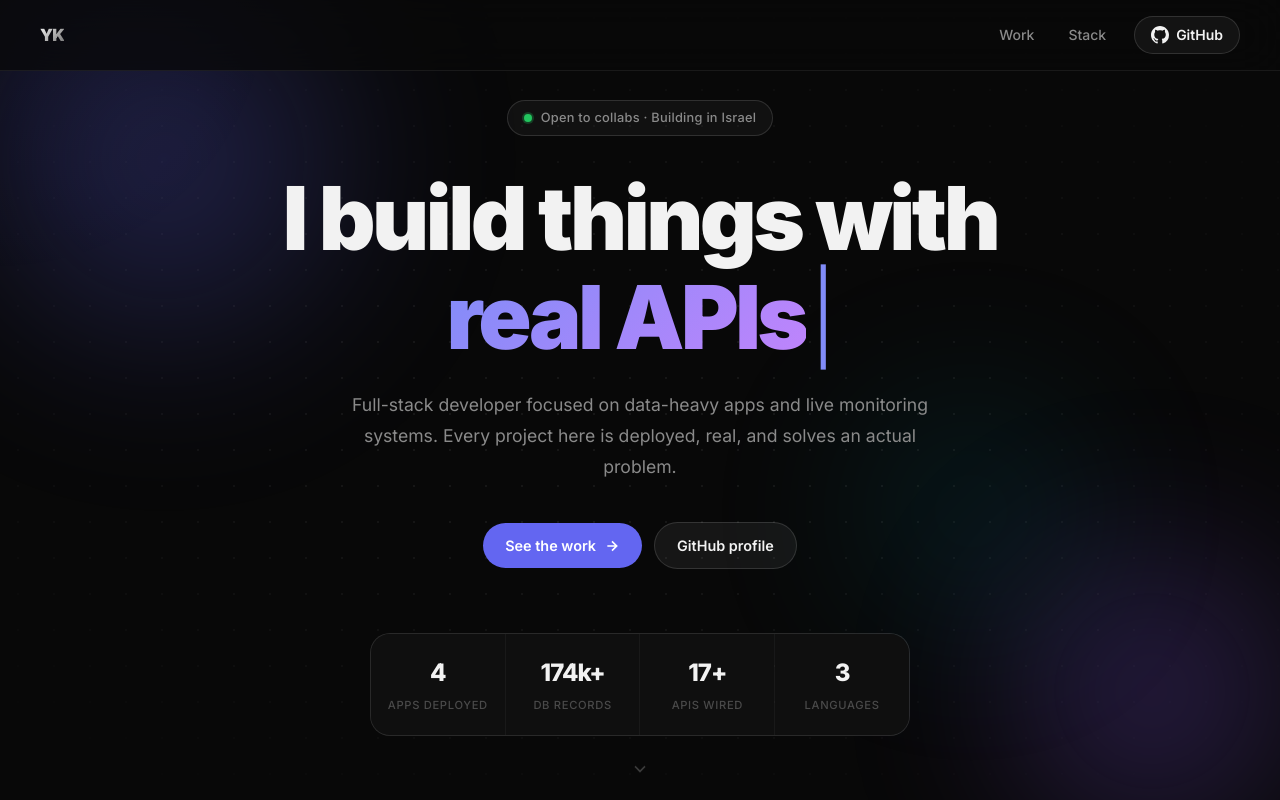
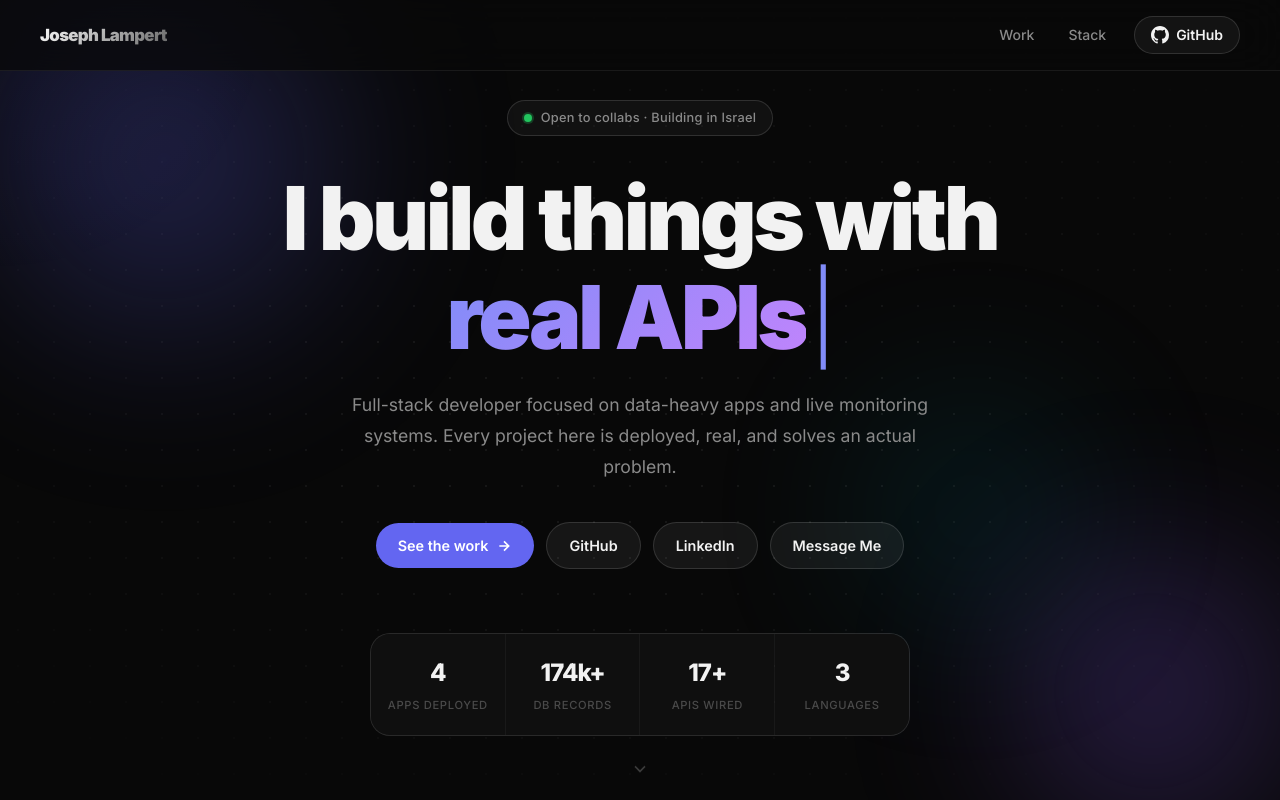
Before and after one commit to yosefxk/portfolio, a React (Vite) app: page / in a window 1280 px wide. Shown: the top 800 px of the page. Built offline with nearby package versions, Linux system fonts and the light colour scheme.

Commit message:
feat: update name to Joseph Lampert and add connect links

```diff
--- a/index.html
+++ b/index.html
@@ -8,7 +8,7 @@
     <meta property="og:title" content="Projects – Yosef K." />
     <meta property="og:description" content="Real-world apps: Tzeva Adom Dashboard, Ben Gurion Flights, License Plate Finder, and more." />
     <meta property="og:type" content="website" />
-    <title>Projects – Yosef K.</title>
+    <title>Joseph Lampert | Portfolio</title>
   </head>
   <body>
     <div id="root"></div>
--- a/src/App.tsx
+++ b/src/App.tsx
@@ -56,7 +56,7 @@
       <div className="cursor-glow" ref={cursorGlowRef} />
 
       <nav className="nav">
-        <a href="/" className="nav-logo">YK</a>
+        <a href="/" className="nav-logo">Joseph Lampert</a>
         <div className="nav-links">
           <a href="#projects" className="nav-link">Work</a>
           <a href="#stack" className="nav-link">Stack</a>
--- a/src/components/Footer.tsx
+++ b/src/components/Footer.tsx
@@ -4,15 +4,27 @@
     <footer className="footer">
       <div className="container footer-inner">
         <div className="footer-left">
-          <span className="footer-logo">YK</span>
+          <span className="footer-logo">Joseph Lampert</span>
           <span className="footer-copy">© {year} · Built with React + Vite · Deployed on BaileyTV</span>
         </div>
         <div className="footer-links">
+          <a href="https://www.linkedin.com/in/JosephLampert" target="_blank" rel="noopener noreferrer" className="footer-link">
+            <svg width="16" height="16" viewBox="0 0 24 24" fill="currentColor" stroke="currentColor" strokeWidth="1">
+              <path d="M19 0h-14c-2.761 0-5 2.239-5 5v14c0 2.761 2.239 5 5 5h14c2.762 0 5-2.239 5-5v-14c0-2.761-2.238-5-5-5zm-11 19h-3v-11h3v11zm-1.5-12.268c-.966 0-1.75-.79-1.75-1.764s.784-1.764 1.75-1.764 1.75.79 1.75 1.764-.783 1.764-1.75 1.764zm13.5 12.268h-3v-5.604c0-3.368-4-3.113-4 0v5.604h-3v-11h3v1.765c1.396-2.586 7-2.777 7 2.476v6.759z"/>
+            </svg>
+            LinkedIn
+          </a>
+          <a href="mailto:josephnlampert@gmail.com" className="footer-link">
+            <svg width="16" height="16" viewBox="0 0 24 24" fill="none" stroke="currentColor" strokeWidth="2">
+              <path d="M4 4h16c1.1 0 2 .9 2 2v12c0 1.1-.9 2-2 2H4c-1.1 0-2-.9-2-2V6c0-1.1.9-2 2-2z"></path><polyline points="22,6 12,13 2,6"></polyline>
+            </svg>
+            Email
+          </a>
           <a href="https://github.com/yosefxk" target="_blank" rel="noopener noreferrer" className="footer-link">
             <svg width="16" height="16" viewBox="0 0 24 24" fill="currentColor">
               <path d="M12 0C5.37 0 0 5.37 0 12c0 5.31 3.435 9.795 8.205 11.385.6.105.825-.255.825-.57 0-.285-.015-1.23-.015-2.235-3.015.555-3.795-.735-4.035-1.41-.135-.345-.72-1.41-1.23-1.695-.42-.225-1.02-.78-.015-.795.945-.015 1.62.87 1.845 1.23 1.08 1.815 2.805 1.305 3.495.99.105-.78.42-1.305.765-1.605-2.67-.3-5.46-1.335-5.46-5.925 0-1.305.465-2.385 1.23-3.225-.12-.3-.54-1.53.12-3.18 0 0 1.005-.315 3.3 1.23.96-.27 1.98-.405 3-.405s2.04.135 3 .405c2.295-1.56 3.3-1.23 3.3-1.23.66 1.65.24 2.88.12 3.18.765.84 1.23 1.905 1.23 3.225 0 4.605-2.805 5.625-5.475 5.925.435.375.81 1.095.81 2.22 0 1.605-.015 2.895-.015 3.3 0 .315.225.69.825.57A12.02 12.02 0 0024 12c0-6.63-5.37-12-12-12z" />
             </svg>
-            yosefxk
+            GitHub
           </a>
           <a href="https://oref.baileytv.tech" target="_blank" rel="noopener noreferrer" className="footer-link">
             🚨 Tzeva Adom
--- a/src/components/HeroSection.tsx
+++ b/src/components/HeroSection.tsx
@@ -70,7 +70,13 @@
             </svg>
           </a>
           <a href="https://github.com/yosefxk" target="_blank" rel="noopener noreferrer" className="btn-secondary">
-            GitHub profile
+            GitHub
+          </a>
+          <a href="https://www.linkedin.com/in/JosephLampert" target="_blank" rel="noopener noreferrer" className="btn-secondary">
+            LinkedIn
+          </a>
+          <a href="mailto:josephnlampert@gmail.com" className="btn-secondary">
+            Message Me
           </a>
         </div>
 
```
